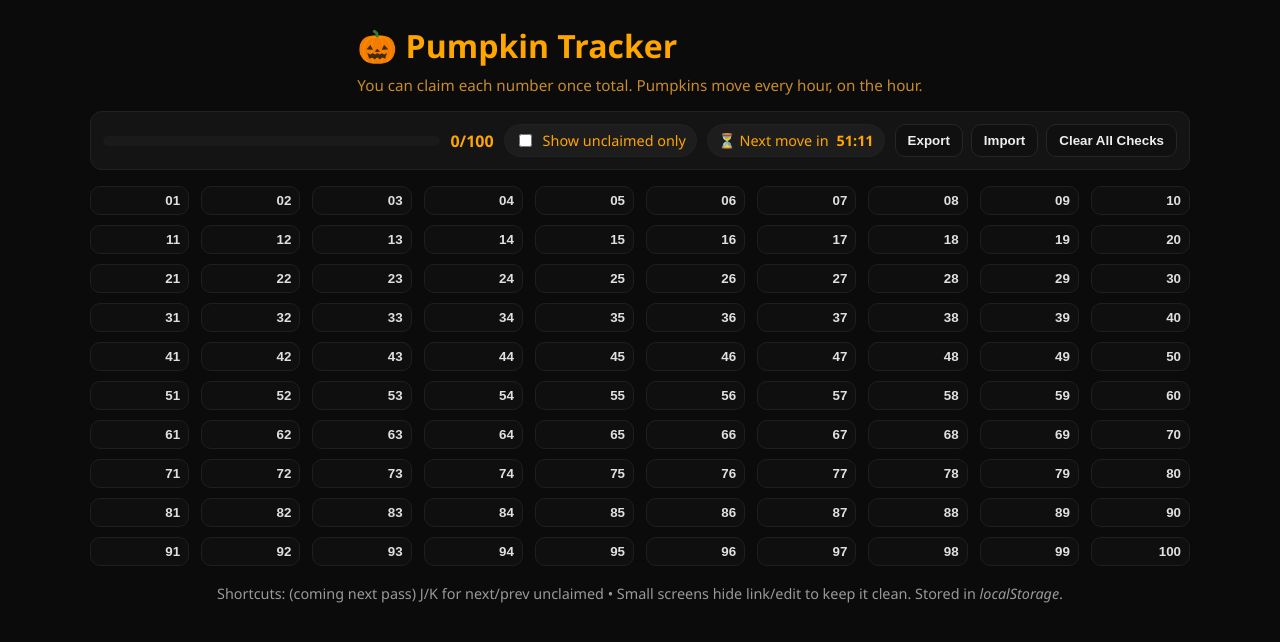
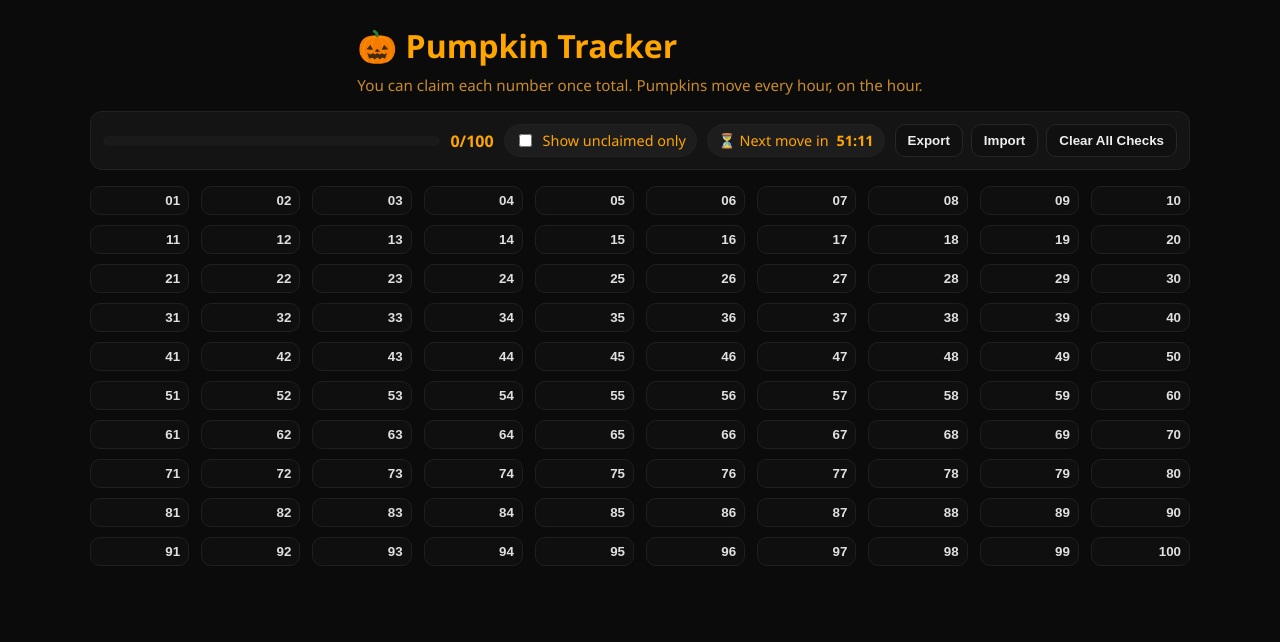
Before and after one commit to RadicalZephyr/wplace-pumpkin-bingo, a React (Vite) app: page / in a window 1280 px wide. Shown: the top 642 px of the page. Built offline with nearby package versions, Linux system fonts and the light colour scheme.

Commit message:
Remove unimplemented shortcuts footer

```diff
--- a/src/App.tsx
+++ b/src/App.tsx
@@ -218,12 +218,6 @@ export default function App() {
         onAssign={handleAssign}
         onClearLink={handleClearLink}
       />
-
-      <footer className="footer">
-        Shortcuts: (coming next pass) J/K for next/prev unclaimed • Small
-        screens hide link/edit to keep it clean. Stored in <em>localStorage</em>
-        .
-      </footer>
     </div>
   );
 }
```
